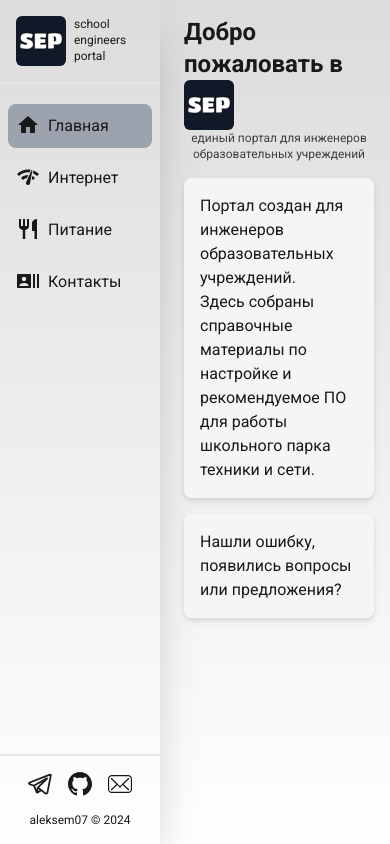
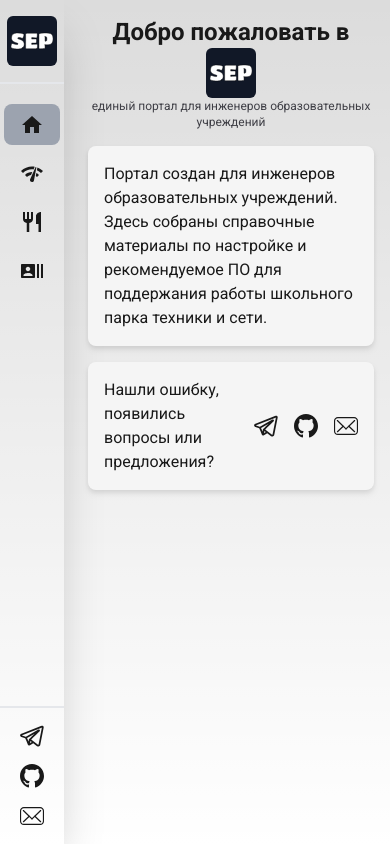
Before and after one commit to aleksem07/school-engineers-portal, a Next.js app: page / in a window 390 px wide. Built offline with nearby package versions, Linux system fonts and the light colour scheme.

Commit message:
refactor: add mobile size menu

```diff
--- a/src/app/internet/page.tsx
+++ b/src/app/internet/page.tsx
@@ -7,7 +7,7 @@
 export default function Internet() {
   return (
     <>
-      <p>Гnternet</p>
+      <p>Пnternet</p>
     </>
   );
 }
--- a/src/app/layout.tsx
+++ b/src/app/layout.tsx
@@ -1,5 +1,5 @@
 import type { Metadata } from "next";
-import { Roboto, Poppins } from "next/font/google";
+import { Roboto } from "next/font/google";
 import "./globals.css";
 import "./normalize.css";
 import { Dashboard } from "@/components/dashboard/dashboard";
@@ -9,12 +9,6 @@
   subsets: ["latin"],
   weight: ["400", "700"],
   variable: "--font-inter",
-});
-
-const poppins = Poppins({
-  subsets: ["latin"],
-  weight: ["200", "300", "400", "500", "700"],
-  variable: "--font-poppins",
 });
 
 export const metadata: Metadata = {
--- a/src/app/page.tsx
+++ b/src/app/page.tsx
@@ -1,18 +1,22 @@
 import { Welcome } from "@/components/welcome/welcome";
+import { Contacts } from "@/components/contacts/contacts";
 
 export default function Home() {
   return (
     <>
-    <div className='mb-4'>
+      <div className="mb-4">
         <Welcome />
       </div>
-    <div className='rounded-lg p-4 bg-neutral-100 mb-4 drop-shadow-md'>
+      <div className="rounded-lg p-4 bg-neutral-100 mb-4 drop-shadow-md">
         <p>Портал создан для инженеров образовательных учреждений.</p>
-      <p>Здесь собраны справочные материалы по настройке и рекомендуемое ПО для работы школьного парка техники и сети.</p>
+        <p>
+          Здесь собраны справочные материалы по настройке и рекомендуемое ПО для
+          поддержания работы школьного парка техники и сети.
+        </p>
       </div>
-    <div className='rounded-lg p-4 bg-neutral-100 mb-4 drop-shadow-md'>
+      <div className="rounded-lg p-4 bg-neutral-100 mb-4 drop-shadow-md flex gap-2">
         <p>Нашли ошибку, появились вопросы или предложения?</p>
-
+        <Contacts className="justify-center" />
       </div>
     </>
   );
--- a/src/common/nav-links.ts
+++ b/src/common/nav-links.ts
@@ -2,7 +2,7 @@
 import HomeIcon from "@mui/icons-material/Home";
 import NetworkCheckIcon from "@mui/icons-material/NetworkCheck";
 import RecentActorsIcon from "@mui/icons-material/RecentActors";
-import RestaurantIcon from '@mui/icons-material/Restaurant';
+import RestaurantIcon from "@mui/icons-material/Restaurant";
 
 export const NAV_LINKS = [
   {
@@ -15,7 +15,7 @@
     path: AppRoutes.INTERNET,
     Icon: NetworkCheckIcon,
   },
-    {
+  {
     name: "Питание",
     path: AppRoutes.NUTRITION,
     Icon: RestaurantIcon,
--- /dev/null
+++ b/src/components/contacts/contacts.tsx
@@ -0,0 +1,16 @@
+import { CONTACTS } from "@/common/contacts";
+import Link from "next/link";
+
+export const Contacts = ({ className }: { className?: string }) => {
+  return (
+    <>
+      <div className={`flex items-center gap-4 ${className || ""}`}>
+        {CONTACTS.map(({ name, Icon, link }) => (
+          <Link href={link} target="_blank" key={name}>
+            <Icon className="hover:text-gray-500 transition-all duration-300" />
+          </Link>
+        ))}
+      </div>
+    </>
+  );
+};
--- a/src/components/dashboard/dashboard.tsx
+++ b/src/components/dashboard/dashboard.tsx
@@ -12,14 +12,14 @@
   const currentPath = useAppSelector((state: RootState) => state.path.value);
 
   return (
-    <nav className="grid grid-rows-dashboard w-3/12 min-w-40 shadow-2xl height-screen">
+    <nav className="grid grid-rows-dashboard w-3/12 tablet:min-w-40 shadow-2xl height-screen mobile:max-w-16">
       <Logo className={"border-b-2 p-4"} />
-      <div className="flex flex-col px-2 py-4">
+      <div className="flex flex-col px-2 py-4 mobile:px-1 ">
         {NAV_LINKS.map(({ name, path, Icon }) => (
           <Link
             href={path}
             onClick={() => dispatch(setPath(path))}
-            className={`flex justify-start gap-2 p-2 my-1 transition-all duration-300 rounded-lg ${
+            className={`flex justify-start gap-2 p-2 my-1 transition-all duration-300 rounded-lg mobile:justify-center mobile:px-1 ${
               currentPath === path
                 ? "bg-gray-400 hover:bg-gray-400 cursor-default"
                 : "hover:bg-gray-100 hover:text-gray-500"
@@ -27,7 +27,7 @@
             key={name}
           >
             <p>{<Icon />}</p>
-            <p className="leading-[1.75]">{name}</p>
+            <p className="leading-[1.75] mobile:hidden">{name}</p>
           </Link>
         ))}
       </div>
--- a/src/components/footer/footer.tsx
+++ b/src/components/footer/footer.tsx
@@ -1,22 +1,19 @@
-import Link from "next/link";
-import { CONTACTS } from "@/common/contacts";
+import { Contacts } from "@/components/contacts/contacts";
 
 const currentYear = new Date().getFullYear();
 
 export const Footer = ({ className }: { className?: string }) => {
   return (
     <footer
-      className={`flex flex-col gap-4 items-center justify-center p-4 ${className}`}
+      className={`flex flex-col gap-4 items-center justify-center p-4 mobile:px-1 ${
+        className || ""
+      }`}
     >
-      <div className="flex gap-4">
-        {CONTACTS.map(({ name, Icon, link }) => (
-          <Link href={link} target="_blank" key={name}>
-            <Icon className="hover:text-gray-500 transition-all duration-300" />
-          </Link>
-        ))}
-      </div>
+      <Contacts className="mobile:flex-col" />
 
-      <p className="text-xs items-center">aleksem07 © {currentYear}</p>
+      <p className="text-xs items-center mobile:hidden">
+        aleksem07 © {currentYear}
+      </p>
     </footer>
   );
 };
--- a/src/components/logo/logo.tsx
+++ b/src/components/logo/logo.tsx
@@ -1,8 +1,8 @@
 import Link from "next/link";
 import { LogoIcon } from "@/app/UI/icons/logo-icon";
-import { useAppSelector, useAppDispatch } from '@/redux/hooks';
+import { useAppSelector, useAppDispatch } from "@/redux/hooks";
 import { RootState } from "@/redux/store";
-import { AppRoutes } from '@/common/routes';
+import { AppRoutes } from "@/common/routes";
 import { setPath } from "@/redux/pathSlice/pathSlice";
 
 export const Logo = ({ className }: { className?: string }) => {
@@ -10,15 +10,23 @@
   const dispatch = useAppDispatch();
 
   return (
-    <div className={`grid grid-cols-logo gap-2 ${className}`}>
-      <Link href="/" className={`text-2xl font-bold`} onClick={() => dispatch(setPath(AppRoutes.HOME))}>
+    <div
+      className={`grid grid-cols-logo gap-2 mobile:px-1 mobile:flex mobile:gap-0 mobile:justify-center ${
+        className || ""
+      }`}
+    >
+      <Link
+        href="/"
+        className={`text-2xl font-bold`}
+        onClick={() => dispatch(setPath(AppRoutes.HOME))}
+      >
         {currentPath === AppRoutes.HOME ? (
-          <LogoIcon className='cursor-default' />
+          <LogoIcon className="cursor-default" />
         ) : (
           <LogoIcon />
         )}
       </Link>
-      <p className="text-xs max-w-1">school engineers portal</p>
+      <p className="text-xs max-w-1 mobile:hidden">school engineers portal</p>
     </div>
   );
 };
--- a/src/components/welcome/welcome.tsx
+++ b/src/components/welcome/welcome.tsx
@@ -5,13 +5,14 @@
   return (
     <div className="flex flex-col items-center">
       <h1 className={styles.visuallyHidden}>
-        {" "}
         SEP - единый портал для инженеров образовательных учреждений
       </h1>
-      <h2 className="text-2xl font-bold inline sm:text-3xl">
+      <h2 className="font-bold inline text-center text-3xl mobile:text-2xl">
         Добро пожаловать в {<LogoIcon className="inline" />}
       </h2>
-      <p className="text-center text-xs text-zinc-700 sm:text-sm">единый портал для инженеров образовательных учреждений</p>
+      <p className="text-center text-zinc-700 text-sm mobile:text-xs">
+        единый портал для инженеров образовательных учреждений
+      </p>
     </div>
   );
 };
--- a/tailwind.config.ts
+++ b/tailwind.config.ts
@@ -1,4 +1,5 @@
 import type { Config } from 'tailwindcss'
+const defaultTheme = require('tailwindcss/defaultTheme')
 
 const config: Config = {
   content: [
@@ -20,6 +21,13 @@
         'logo': 'auto 1fr',
       }
     },
+    screens: {
+      'desktop': '1280px',
+      'laptop': '1024px',
+      'tablet': '640px',
+      'mobile': {'max': '639px'},
+      ...defaultTheme.screens,
+    }
   },
   plugins: [],
 }
```
Also changed, not shown: src/app/nutrition/page.tsx (line endings or trailing spaces). Lines whose indentation alone changed are shown as unchanged.
